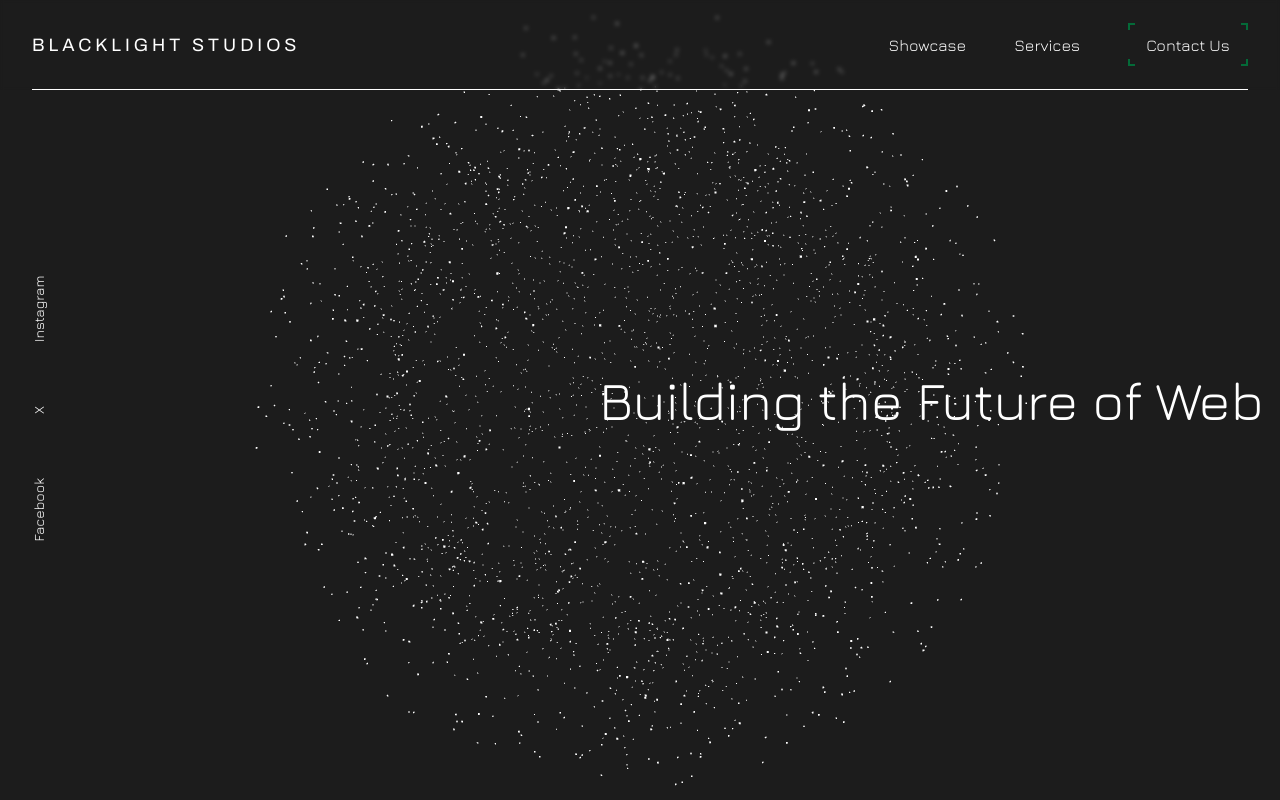
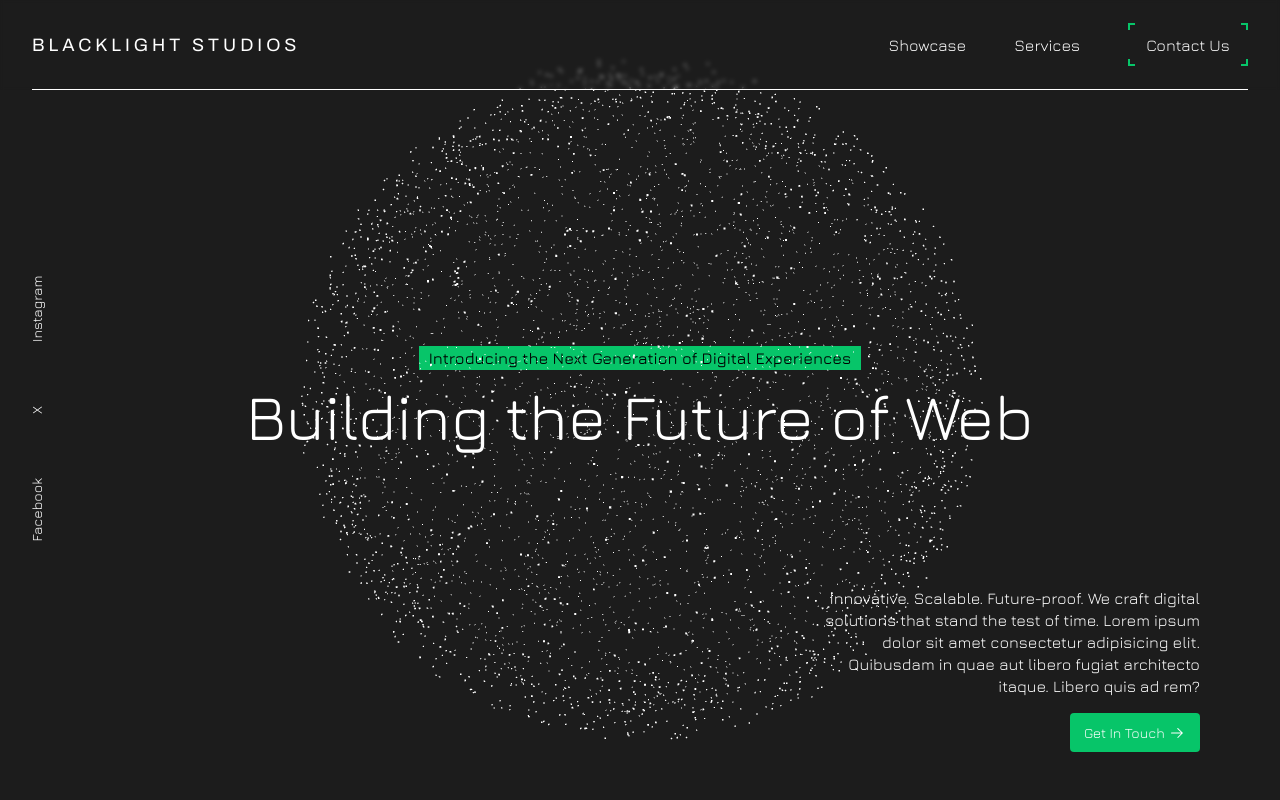
Before and after one commit to Romal-2303/Blacklight-Studios, a Next.js app: page / in a window 1280 px wide. Built offline with nearby package versions, Linux system fonts and the light colour scheme.

Commit message:
Mainsection first version ready

```diff
--- /dev/null
+++ b/src/assets/icons/SharpArrowWithTail.tsx
@@ -0,0 +1,32 @@
+interface ArrowProps {
+  color?: string;
+  height?: string;
+  width?: string;
+  rotation?: number;
+}
+
+const SharpArrowWithTail = ({
+  color = "#ffffff",
+  height = "18",
+  width = "18",
+  rotation = 90,
+}: ArrowProps) => {
+  return (
+    <svg
+      fill={color}
+      width={width}
+      height={height}
+      viewBox="0 0 36 36"
+      version="1.1"
+      preserveAspectRatio="xMidYMid meet"
+      xmlns="http://www.w3.org/2000/svg"
+      style={{ transform: `rotate(${rotation}deg)` }}
+    >
+      <title>arrow-line</title>
+      <path d="M27.66,15.61,18,6,8.34,15.61A1,1,0,1,0,9.75,17L17,9.81V28.94a1,1,0,1,0,2,0V9.81L26.25,17a1,1,0,0,0,1.41-1.42Z"></path>
+      <rect x="0" y="0" width="36" height="36" fillOpacity="0" />
+    </svg>
+  );
+};
+
+export default SharpArrowWithTail;
--- a/src/components/Header/MenuContainer/MenuContainer.module.scss
+++ b/src/components/Header/MenuContainer/MenuContainer.module.scss
@@ -5,10 +5,14 @@
   gap: 3rem;
 
   .showcase-container {
+    position: relative;
+
     cursor: pointer;
   }
 
   .services-container {
+    position: relative;
+
     cursor: pointer;
   }
 
@@ -28,8 +32,8 @@
     }
 
     &:hover {
-      background-color: #046a38;
-      color: white;
+      background-color: #07c569;
+      color: black;
       border-radius: 4px;
     }
   }
@@ -41,7 +45,7 @@
     position: absolute;
     width: 5px;
     height: 5px;
-    border: 2px solid #046a38;
+    border: 2px solid #07c569;
     transition: all 0.3s ease-in-out;
   }
 
@@ -77,7 +81,7 @@
     position: absolute;
     width: 5px;
     height: 5px;
-    border: 2px solid #046a38;
+    border: 2px solid #07c569;
     transition: all 0.3s ease-in-out;
   }
 
--- a/src/components/Header/MenuContainer/MenuContainer.tsx
+++ b/src/components/Header/MenuContainer/MenuContainer.tsx
@@ -2,6 +2,7 @@
 
 import TextSpinner from "@/components/TextSpinner/TextSpinner";
 import classes from "./MenuContainer.module.scss";
+import styles from "../../../designSystem/_classes.module.scss";
 import { useState } from "react";
 
 const MenuContainer = () => {
@@ -17,8 +18,16 @@ const MenuContainer = () => {
 
   return (
     <div className={classes["menu-container"]}>
-      <div className={classes["showcase-container"]}>Showcase</div>
-      <div className={classes["services-container"]}>Services</div>
+      <div
+        className={`${classes["showcase-container"]} ${styles["underline-on-hover"]}`}
+      >
+        Showcase
+      </div>
+      <div
+        className={`${classes["services-container"]} ${styles["underline-on-hover"]}`}
+      >
+        Services
+      </div>
       <div
         className={classes["contactus-btn"]}
         onMouseEnter={mouseEnterHandler}
@@ -28,7 +37,7 @@ const MenuContainer = () => {
           {!btnHovered ? (
             <>Contact Us</>
           ) : (
-            <TextSpinner content="Contact Us"></TextSpinner>
+            <TextSpinner speed={50} content="Contact Us"></TextSpinner>
           )}
         </span>
       </div>
--- /dev/null
+++ b/src/components/Homepage/GetInTouchBtn/GetInTouchBtn.module.scss
@@ -0,0 +1,20 @@
+.get-in-touch-btn {
+  display: flex;
+  justify-content: center;
+  align-items: center;
+  width: 130px;
+  font-size: 14px;
+  background-color: #07c569;
+  border-radius: 4px;
+  padding: 0.6rem 0rem;
+  gap: 0.2rem;
+  margin-top: 1rem;
+  cursor: pointer;
+
+  .arrow-container {
+    display: flex;
+    justify-content: center;
+    align-items: center;
+    margin-top: 0.1rem;
+  }
+}
--- /dev/null
+++ b/src/components/Homepage/GetInTouchBtn/GetInTouchBtn.tsx
@@ -0,0 +1,37 @@
+"use client";
+
+import classes from "./GetInTouchBtn.module.scss";
+import SharpArrowWithTail from "@/assets/icons/SharpArrowWithTail";
+import TextSpinner from "@/components/TextSpinner/TextSpinner";
+import { useState } from "react";
+
+const GetInTouchBtn = () => {
+  const [btnHovered, setBtnHovered] = useState(false);
+
+  const mouseEnterHandler = () => {
+    setBtnHovered(true);
+  };
+
+  const mouseLeaveHandler = () => {
+    setBtnHovered(false);
+  };
+
+  return (
+    <div
+      className={classes["get-in-touch-btn"]}
+      onMouseEnter={mouseEnterHandler}
+      onMouseLeave={mouseLeaveHandler}
+    >
+      {!btnHovered ? (
+        <>Get In Touch</>
+      ) : (
+        <TextSpinner speed={50} content="Get In Touch"></TextSpinner>
+      )}
+      <div className={classes["arrow-container"]}>
+        <SharpArrowWithTail />
+      </div>
+    </div>
+  );
+};
+
+export default GetInTouchBtn;
--- a/src/components/Homepage/Homepage.module.scss
+++ b/src/components/Homepage/Homepage.module.scss
@@ -41,41 +41,91 @@
         text-decoration: none;
         font-size: 14px;
         position: relative;
-        transition: color 0.2s linear;
-
-        &::after {
-          content: "";
-          position: absolute;
-          left: 0;
-          bottom: -2px;
-          width: 100%;
-          height: 1px;
-          background-color: white;
-          opacity: 0;
-          transform: scaleX(0);
-          transition: opacity 0.2s linear, transform 0.2s linear;
-        }
-
-        &:hover::after {
-          opacity: 1;
-          transform: scaleX(1); // Expand underline
-        }
       }
     }
   }
 
   .content-container {
     display: flex;
-    justify-content: right;
+    flex-direction: column;
+    justify-content: center;
     align-items: center;
     color: white;
+    flex: 1;
+    margin-left: -4rem;
 
-    flex: 1;
+    .hero-subheading {
+      padding: 0.2rem 0.6rem;
+      color: BLACK;
+      font-weight: 500;
+      background-color: #07c569;
+    }
 
-    h1 {
-      font-size: 54px;
-      margin-right: 1rem;
+    .hero-text {
+      font-size: 64px;
       font-weight: 400;
+      margin-top: 0.5rem;
+    }
+
+    .hero-description-container {
+      position: absolute;
+      bottom: 3rem;
+      right: 5rem;
+      width: 380px;
+      text-align: right;
+      display: flex;
+      flex-direction: column;
+      align-items: end;
+
+      .hero-description-text {
+        line-height: 22px;
+      }
+    }
+
+    .promotion-card {
+      position: absolute;
+      right: 1.5rem;
+      bottom: 1.5rem;
+      height: 225px;
+      width: 385px;
+      border: 1px solid white;
+      clip-path: polygon(20% 0%, 100% 0, 100% 100%, 0 100%, 0% 25%);
+      background-color: white;
+
+      .promotion-card-child {
+        position: absolute;
+        width: 383px;
+        height: 223px;
+        background-color: rgba(28, 28, 28);
+        clip-path: polygon(20% 0%, 100% 0, 100% 100%, 0 100%, 0% 25%);
+
+        .explore-btn {
+          background-color: #ffffff;
+          position: absolute;
+          bottom: 0.6rem;
+          left: 0.6rem;
+          padding: 0.6rem 0rem;
+          border-radius: 4px;
+          font-size: 14px;
+          display: flex;
+          justify-content: center;
+          align-items: center;
+          gap: 0.2rem;
+          width: 130px;
+          cursor: pointer;
+          color: black;
+        }
+
+        .card-desc {
+          display: flex;
+          align-items: center;
+          justify-content: center;
+          text-align: right;
+          font-size: 14px;
+          margin-top: 2.5rem;
+          padding: 0rem 0.6rem;
+        }
+      }
     }
   }
 }
--- a/src/components/Homepage/Homepage.tsx
+++ b/src/components/Homepage/Homepage.tsx
@@ -1,7 +1,10 @@
-import ParticleText from "../ParticleText/ParticleText";
 import ParticleGroup from "../ParticleGroup/ParticleGroup";
 import classes from "./Homepage.module.scss";
 import Link from "next/link";
+import SharpArrowWithTail from "@/assets/icons/SharpArrowWithTail";
+import styles from "../../designSystem/_classes.module.scss";
+import TextSpinner from "@/components/TextSpinner/TextSpinner";
+import GetInTouchBtn from "./GetInTouchBtn/GetInTouchBtn";
 
 const Homepage = () => {
   return (
@@ -11,19 +14,54 @@ const Homepage = () => {
       </div>
       <div className={classes["sm-links-section"]}>
         <div className={classes["link-holder"]}>
-          <Link href="" className={classes["sm-link"]}>
+          <Link
+            href=""
+            className={`${classes["sm-link"]} ${styles["underline-on-hover"]}`}
+          >
             Facebook
           </Link>
-          <Link href="" className={classes["sm-link"]}>
+          <Link
+            href=""
+            className={`${classes["sm-link"]} ${styles["underline-on-hover"]}`}
+          >
             X
           </Link>
-          <Link href="" className={classes["sm-link"]}>
+          <Link
+            href=""
+            className={`${classes["sm-link"]} ${styles["underline-on-hover"]}`}
+          >
             Instagram
           </Link>
         </div>
       </div>
       <div className={classes["content-container"]}>
-        <h1>Building the Future of Web</h1>
+        <p className={classes["hero-subheading"]}>
+          Introducing the Next Generation of Digital Experiences
+        </p>
+        <h1 className={classes["hero-text"]}>Building the Future of Web</h1>
+        <div className={classes["hero-description-container"]}>
+          <p className={classes["hero-description-text"]}>
+            Innovative. Scalable. Future-proof. We craft digital solutions that
+            stand the test of time. Lorem ipsum dolor sit amet consectetur
+            adipisicing elit. Quibusdam in quae aut libero fugiat architecto
+            itaque. Libero quis ad rem?
+          </p>
+          <GetInTouchBtn />
+        </div>
+        {/*
+        <div className={classes["promotion-card"]}>
+        <div className={classes["promotion-card-child"]}>
+            <p className={classes["card-desc"]}>
+              We are Blacklight Studios – a team of passionate developers,
+              designers, and visionaries dedicated to pushing the boundaries of
+              web technology. From immersive UI/UX to high-performance
+              applications, we deliver excellence with every project. Let's
+              build the future together.
+            </p>
+            <div className={classes["explore-btn"]}>Explore</div>
+            <GetInTouchBtn />
+          </div>
+        </div> */}
       </div>
     </div>
   );
--- a/src/components/TextSpinner/TextSpinner.tsx
+++ b/src/components/TextSpinner/TextSpinner.tsx
@@ -34,7 +34,7 @@ const TextSpinner = ({ content, speed = 40 }: TextSpinnerProps) => {
       return textArr;
     };
 
-    const scrambledTexts = generateScrambledTexts("Contact Us");
+    const scrambledTexts = generateScrambledTexts(content);
 
     let index = 0;
 
--- a/src/designSystem/_classes.module.scss
+++ b/src/designSystem/_classes.module.scss
@@ -10,3 +10,23 @@
     /* Safari and Chrome */
   }
 }
+
+.underline-on-hover {
+  &::after {
+    content: "";
+    position: absolute;
+    left: 0;
+    bottom: -2px;
+    width: 100%;
+    height: 1px;
+    background-color: white;
+    opacity: 0;
+    transform: scaleX(0);
+    transition: opacity 0.2s linear, transform 0.2s linear;
+  }
+
+  &:hover::after {
+    opacity: 1;
+    transform: scaleX(1); // Expand underline
+  }
+}
--- a/src/designSystem/_global.scss
+++ b/src/designSystem/_global.scss
@@ -23,11 +23,11 @@ body {
 }
 
 ::-moz-selection {
-  color: white;
-  background: $orange-100;
+  color: black;
+  background: #ffffff;
 }
 
 ::selection {
-  color: white;
-  background: $orange-100;
+  color: black;
+  background: #ffffff;
 }
```
Also changed, not shown: src/components/ParticleGroup/ParticleGroup.js (+8 -90 lines). Lines whose indentation alone changed are shown as unchanged.
